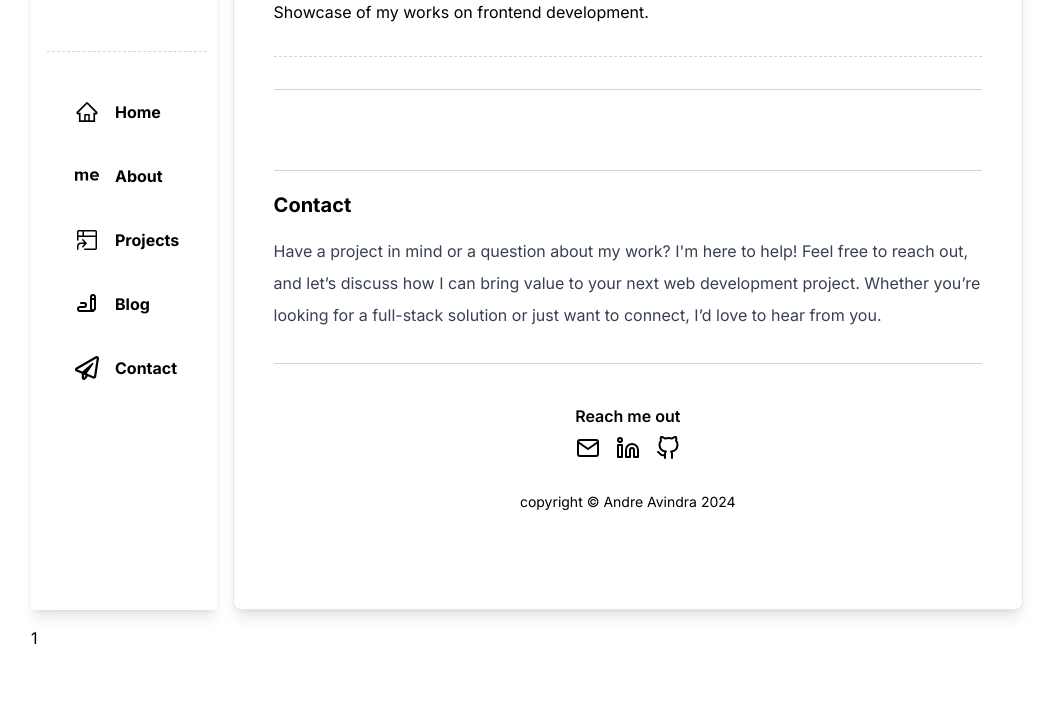
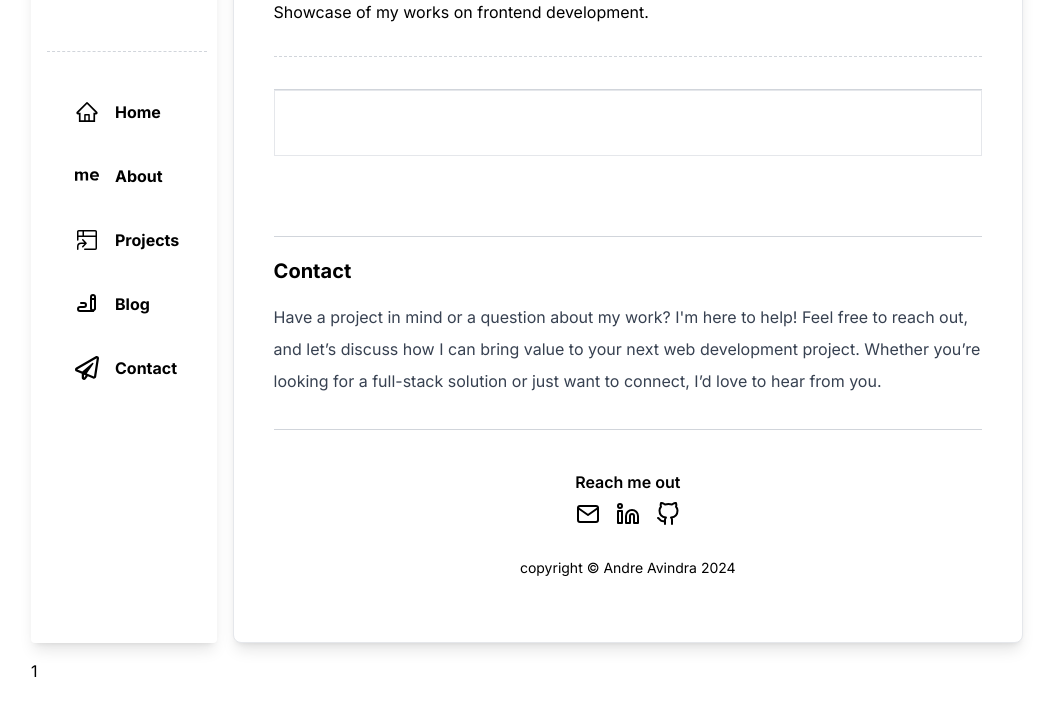
Before and after one commit to ozi16/profile_project, a PHP site: page /index.php?page=projects in a window 1280 px wide. Shown: the part 77-800 px from the top of the page, without its empty margins (113-1167 px from the left). Run offline with PHP 8.4, Linux system fonts and the light colour scheme; some libraries are stand-ins or nearby versions.

Commit message:
penambahan project

```diff
--- a/content/projects.php
+++ b/content/projects.php
@@ -7,9 +7,14 @@
 
 
     <div class="border-t mt-5 border-gray-300">
-        <section class="lg:mb-20">
+        <section class="border lg:mb-20 grid gap-6 px-4 py-8">
             <ul class="grid gap-8 sm:grid-cols-2">
-                <li class="rounded-md bg-transparent shadow-lg transition-transform duration-200 lg:hover:scale[1.03]"></li>
+                <li class="rounded-md bg-transparent shadow-lg transition-transform duration-200 lg:hover:scale[1.03]">
+                    <a href="">
+                        <img src="" alt="">
+
+                    </a>
+                </li>
             </ul>
         </section>
     </div>
```
Also changed, not shown: admin/login.php (added), index.php (line endings or trailing spaces).
